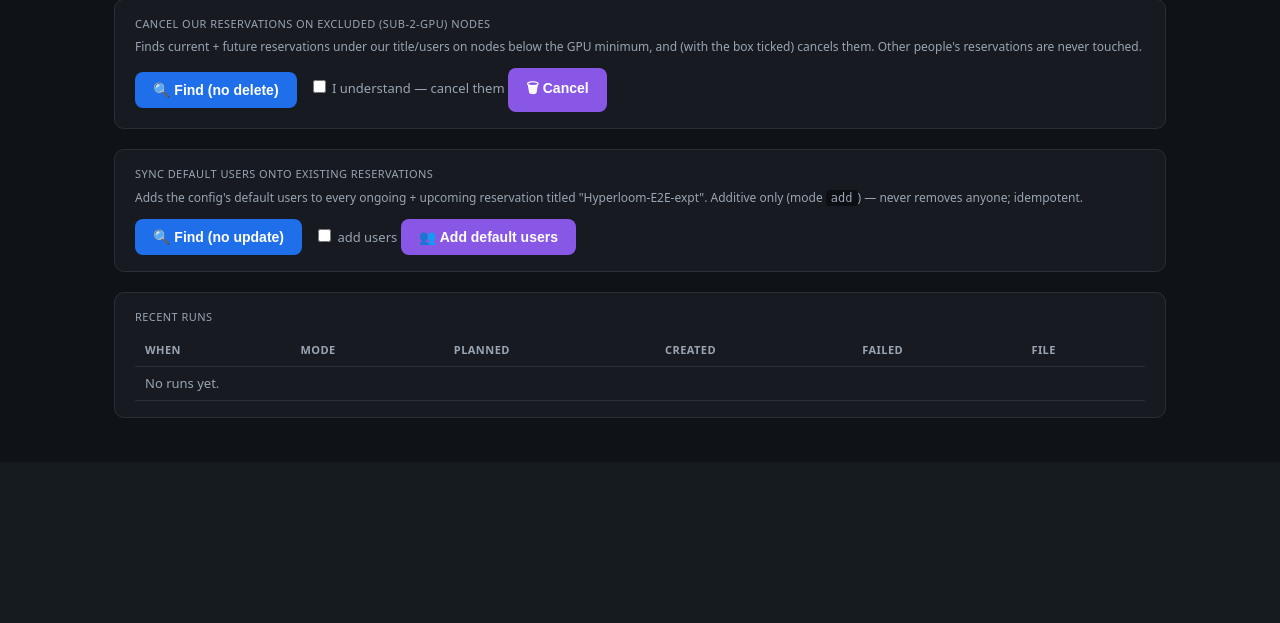
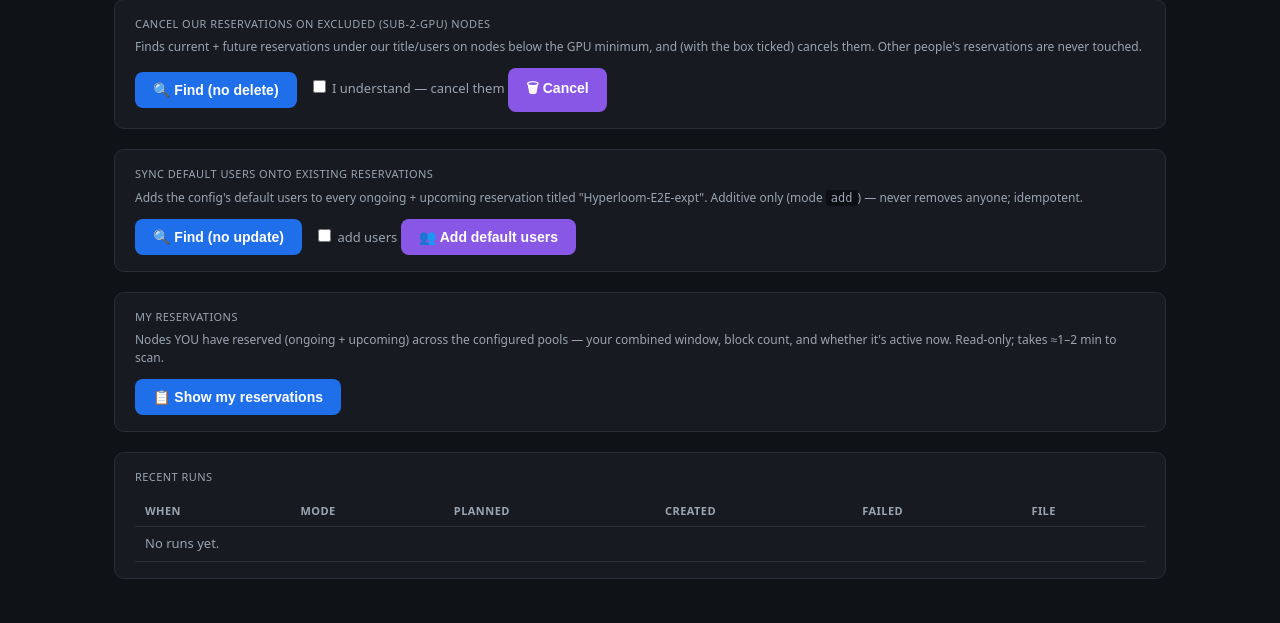
Before and after one commit to rodosingh/automatic-conductor-reserve, a Flask app: page / in a window 1280 px wide. Shown: the part 555-1178 px from the top of the page. Before the commit the page ends 973 px from the top, so only its background shows below. Run offline with Flask 3, Linux system fonts and the light colour scheme.

Commit message:
Mirror my-reservations view into the Flask app
- /reserved route + "My reservations" card: nodes you've reserved (ongoing + upcoming),
  your combined window, block count, active/upcoming, title (reuses status_report)
- status_report gains window_hours so the card shows full holdings
- documented in README.md and HOW_TO_RUN.md

```diff
--- a/app.py
+++ b/app.py
@@ -16,14 +16,15 @@ from flask import Flask, redirect, render_template, request, url_for
 
 from conductor_reserve import notify
 from conductor_reserve.config import load_config
-from conductor_reserve.engine import run, cancel_small_gpu, sync_users
+from conductor_reserve.engine import run, cancel_small_gpu, sync_users, status_report
 
 logging.basicConfig(level=logging.INFO, format="%(asctime)s %(levelname)s %(name)s: %(message)s")
 app = Flask(__name__)
 
 # Simple in-memory state for the last run + a lock so two clicks don't overlap.
 _lock = threading.Lock()
-_last = {"result": None, "log": [], "running": False, "cancel": None, "sync": None}
+_last = {"result": None, "log": [], "running": False, "cancel": None, "sync": None,
+         "reserved": None}
 
 
 def _do_run(commit: bool):
@@ -59,6 +60,19 @@ def _do_sync(commit: bool):
         _last["running"] = False
 
 
+def _do_reserved():
+    cfg = load_config()
+    _last["log"] = []
+    _last["running"] = True
+    try:
+        window = max(48, int(cfg.get("policy", {}).get("default_horizon_days", 14)) * 24 + 48)
+        rows = status_report(cfg, window_hours=window,
+                             progress=lambda m: _last["log"].append(m))
+        _last["reserved"] = [r for r in rows if r["reserved_by_me"]]
+    finally:
+        _last["running"] = False
+
+
 @app.route("/")
 def index():
     return render_template(
@@ -66,6 +80,7 @@ def index():
         result=_last["result"],
         cancel=_last["cancel"],
         sync=_last["sync"],
+        reserved=_last["reserved"],
         log=_last["log"],
         running=_last["running"],
         runs=notify.list_runs()[:10],
@@ -112,6 +127,15 @@ def sync_users_route():
     return redirect(url_for("index"))
 
 
+@app.route("/reserved", methods=["POST"])
+def reserved_route():
+    """Show the nodes reserved by me (ongoing + upcoming). Read-only."""
+    if not _last["running"]:
+        with _lock:
+            _do_reserved()
+    return redirect(url_for("index"))
+
+
 def _safe_config():
     try:
         cfg = load_config()
--- a/templates/index.html
+++ b/templates/index.html
@@ -153,6 +153,39 @@
     {% endif %}
   </div>
 
+  <div class="card">
+    <div class="kv"><b>My reservations</b></div>
+    <div class="mut" style="font-size:12px;margin:6px 0 12px">
+      Nodes YOU have reserved (ongoing + upcoming) across the configured pools — your combined
+      window, block count, and whether it's active now. Read-only; takes ≈1–2 min to scan.
+    </div>
+    <form action="{{ url_for('reserved_route') }}" method="post">
+      <button class="btn btn-plan" {% if running %}disabled{% endif %}>📋 Show my reservations</button>
+    </form>
+    {% if reserved is not none %}
+      <div style="margin-top:12px">
+        <div class="kv"><b>{{ reserved|length }} node(s) reserved by you</b></div>
+        {% if reserved %}
+        <table style="margin-top:8px">
+          <thead><tr><th>Node</th><th>Pool</th><th>GPU</th><th>Your hold (UTC)</th><th>#</th><th>State</th><th>Title</th></tr></thead>
+          <tbody>
+          {% for r in reserved|sort(attribute='name') %}
+            {% set mine = r.mine %}
+            {% set active = mine|selectattr('active')|list|length > 0 %}
+            <tr><td>{{ r.name }}</td><td class="mut">{{ r.pool }}</td>
+                <td class="mut">{{ r.gpu_detected }}/{{ r.gpu_expected }}</td>
+                <td>{{ mine[0].date_start[5:16] }} → {{ (mine|map(attribute='date_end')|max)[5:16] }}</td>
+                <td class="mut">{{ mine|length }}</td>
+                <td>{% if active %}<span class="pill created">active</span>{% else %}<span class="pill planned">upcoming</span>{% endif %}</td>
+                <td class="mut">{{ mine[0].title }}</td></tr>
+          {% endfor %}
+          </tbody>
+        </table>
+        {% else %}<div class="mut" style="font-size:13px;margin-top:6px">You have no reservations on the configured pools' nodes.</div>{% endif %}
+      </div>
+    {% endif %}
+  </div>
+
   {% if result %}
     {% set s = result.summary() %}
     <div class="card">
```
Also changed, not shown: HOW_TO_RUN.md (+2 -0 lines), README.md.
